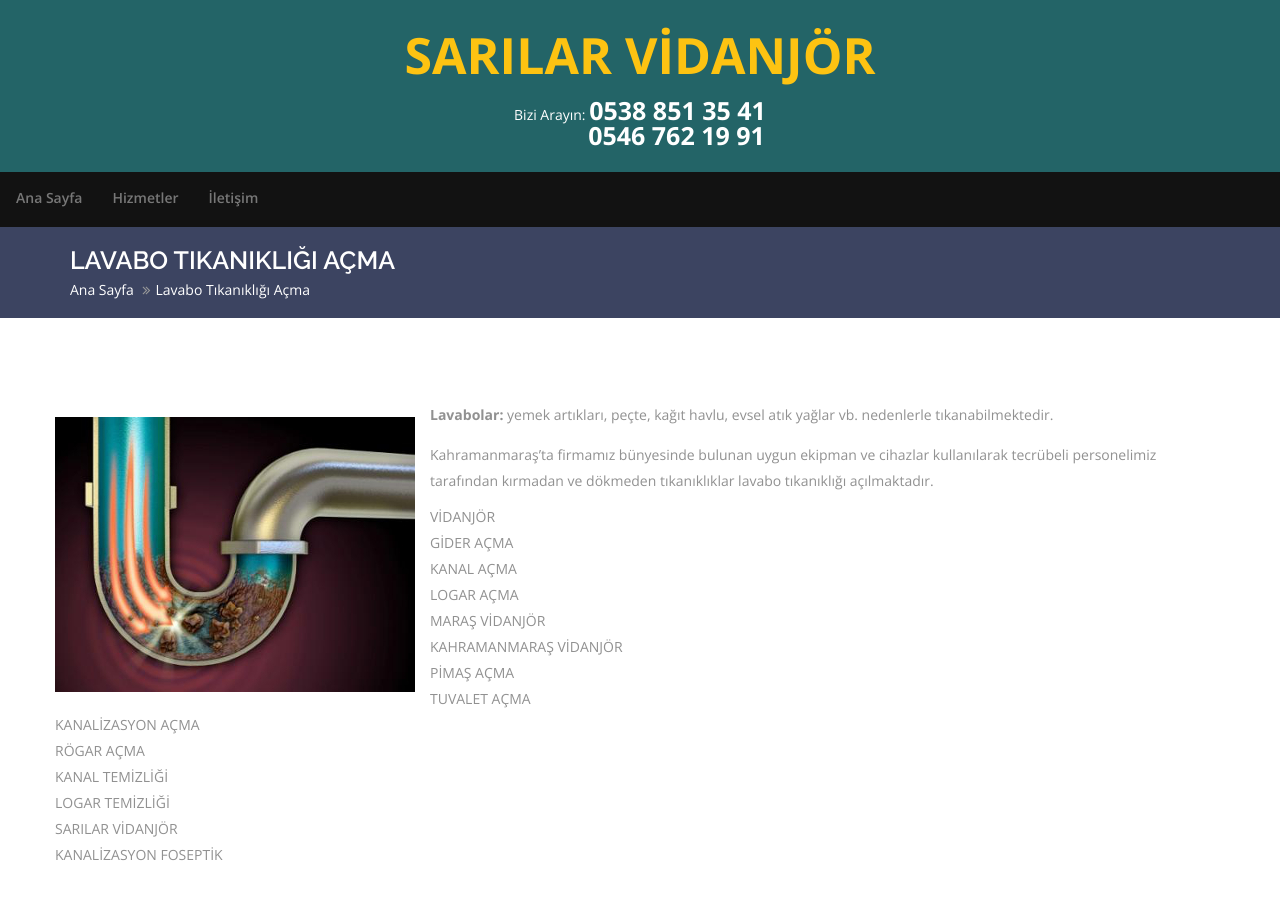
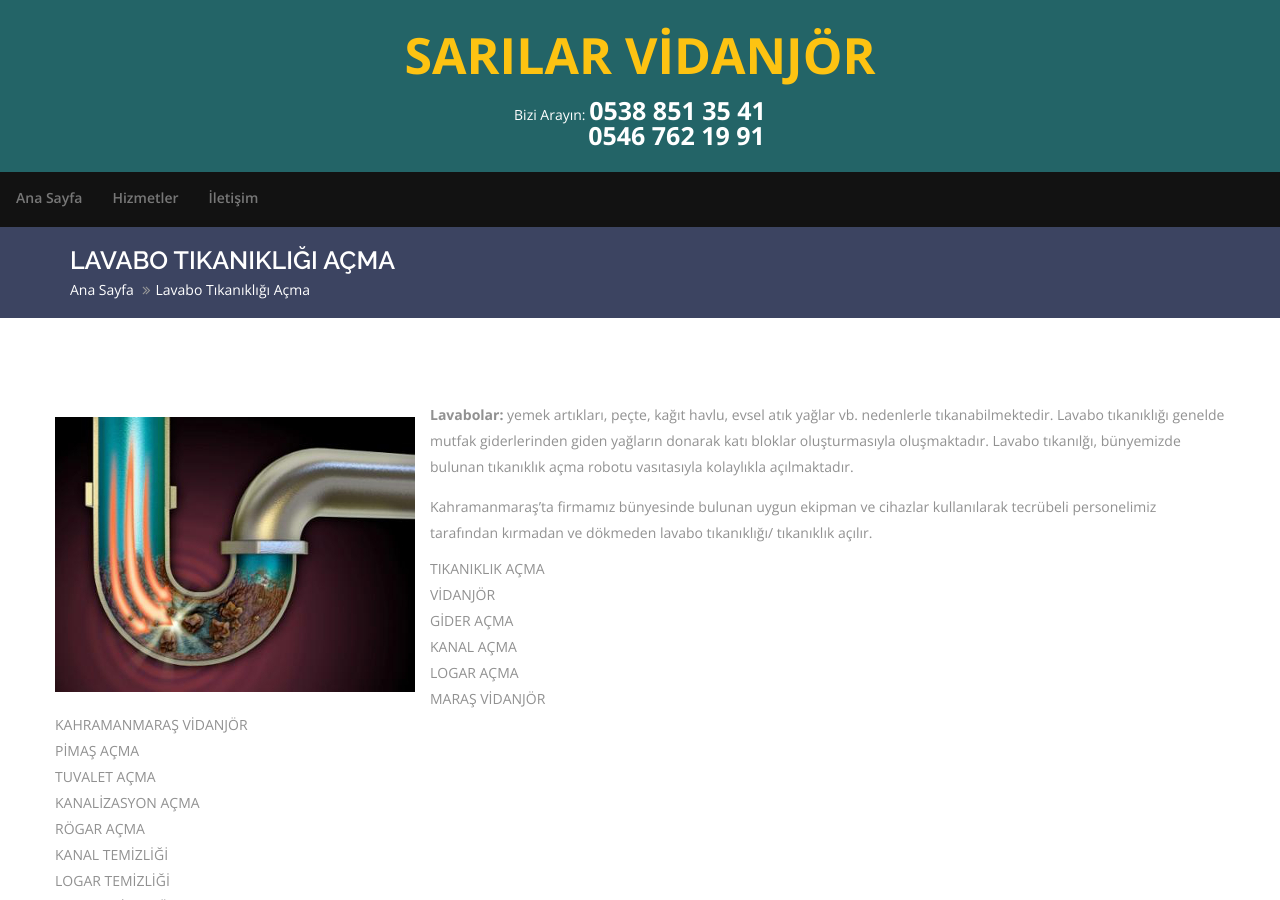
Before and after one commit to abbassarisg/abbassarisg.github.io, a Jekyll site: the page built from lavabo_tikanikligi_acma.md, in a window 1280 px wide and 900 px high. Built offline with Jekyll 4.4.1, drawn with Linux system fonts in a browser that asks for light colours; nearby versions of some CDN libraries; library files that are not in the unit come from our copies.

Commit message:
Update lavabo_tikanikligi_acma.md

```diff
--- a/lavabo_tikanikligi_acma.md
+++ b/lavabo_tikanikligi_acma.md
@@ -7,10 +7,11 @@
 
 <img class="alighn-left" src="img/service/service3.jpg">
 
-**Lavabolar:** yemek artıkları, peçte, kağıt havlu, evsel atık yağlar vb. nedenlerle tıkanabilmektedir.
+**Lavabolar:** yemek artıkları, peçte, kağıt havlu, evsel atık yağlar vb. nedenlerle tıkanabilmektedir. Lavabo tıkanıklığı genelde mutfak giderlerinden giden yağların donarak katı bloklar oluşturmasıyla oluşmaktadır. Lavabo tıkanılğı, bünyemizde bulunan tıkanıklık açma robotu vasıtasıyla kolaylıkla açılmaktadır.
 
-Kahramanmaraş’ta firmamız bünyesinde bulunan uygun ekipman ve cihazlar kullanılarak	tecrübeli personelimiz tarafından kırmadan ve dökmeden tıkanıklıklar lavabo tıkanıklığı açılmaktadır.
+Kahramanmaraş’ta firmamız bünyesinde bulunan uygun ekipman ve cihazlar kullanılarak	tecrübeli personelimiz tarafından kırmadan ve dökmeden lavabo tıkanıklığı/ tıkanıklık açılır.
 
+*   TIKANIKLIK AÇMA
 *   VİDANJÖR
 *   GİDER AÇMA
 *   KANAL AÇMA
```
